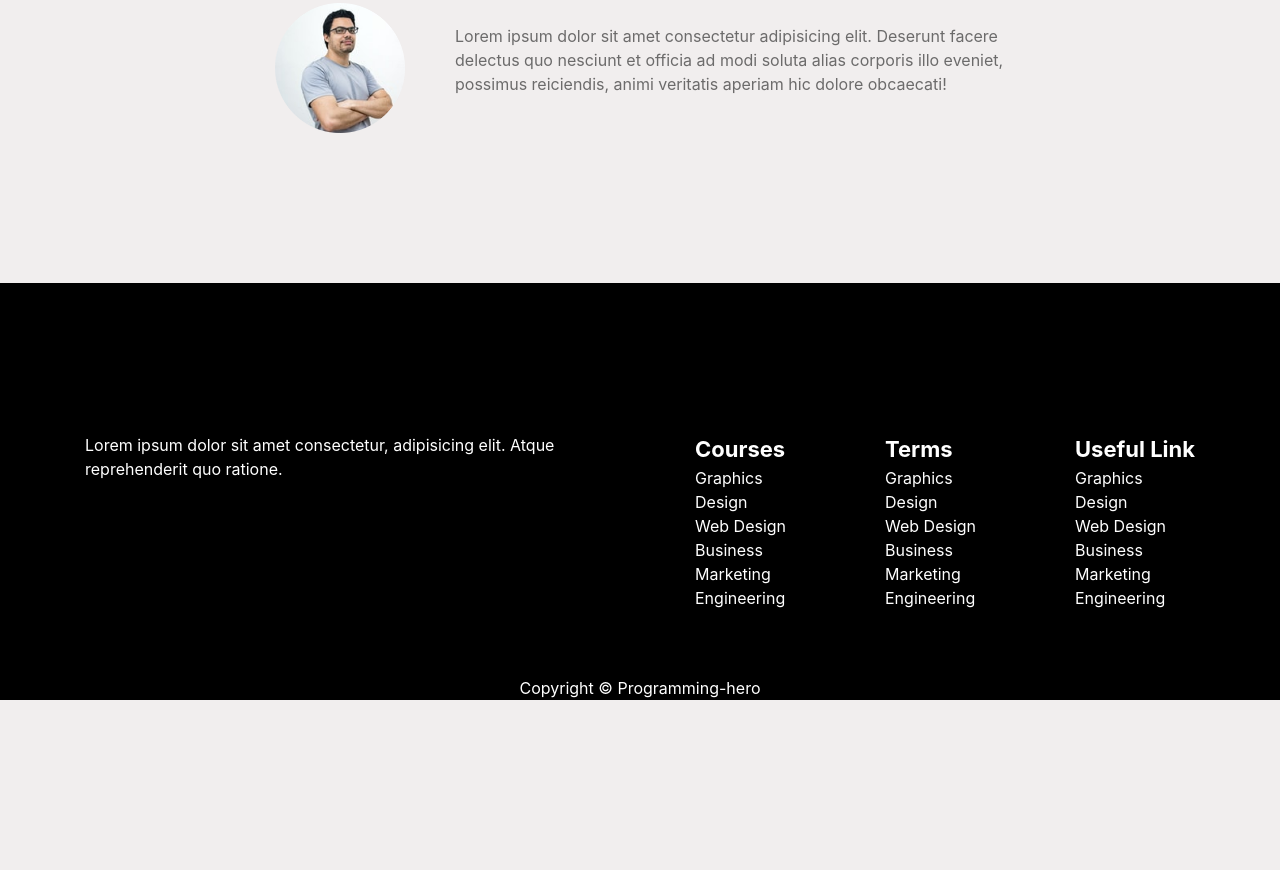
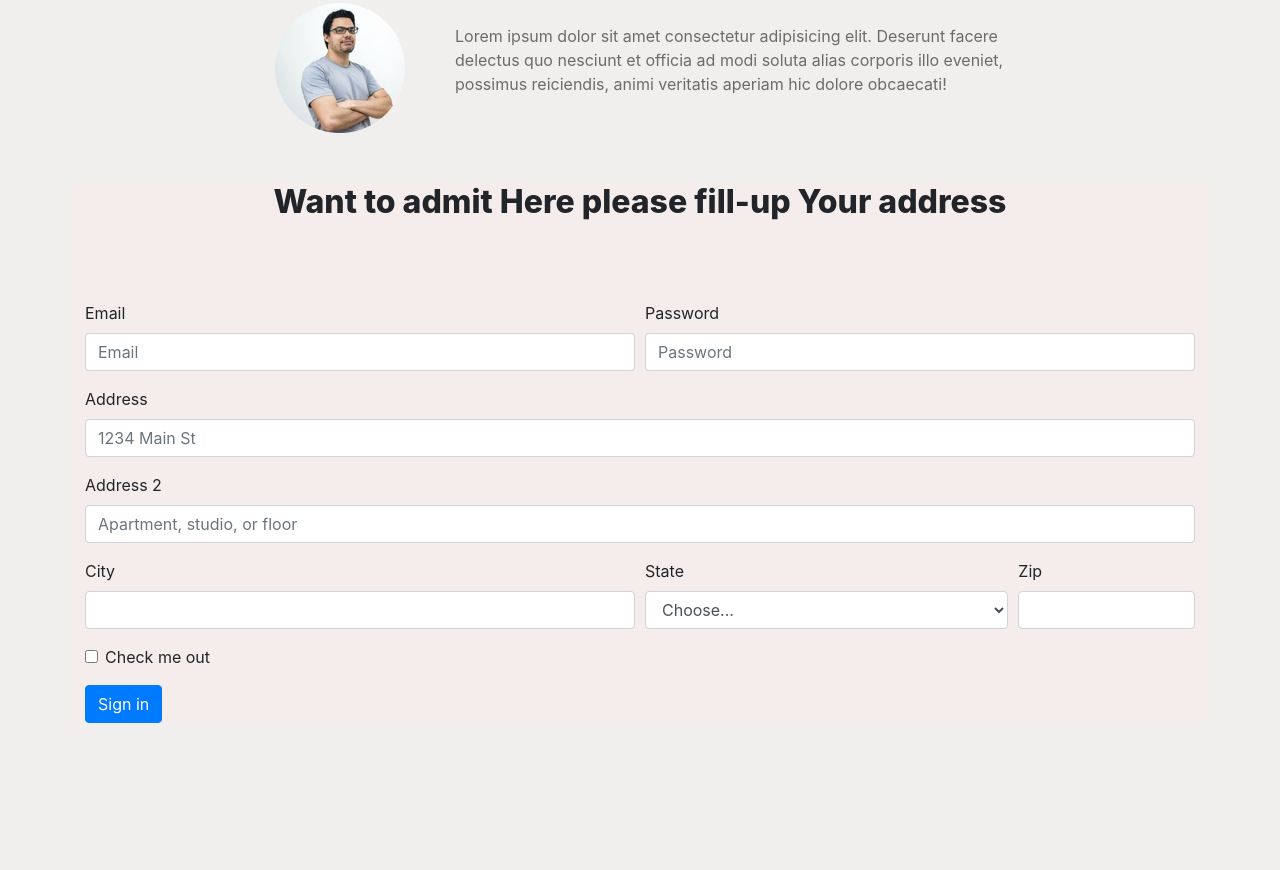
Before and after one commit to saifur1233/new-e-school, a plain HTML site: page index.html in a window 1280 px wide. Shown: the part 2009-2879 px from the top of the page. Before the commit the page ends 2725 px from the top, so only its background shows below. Drawn offline with nearby package versions, Linux system fonts and the light colour scheme.

Commit message:
final website

```diff
--- a/index.html
+++ b/index.html
@@ -151,6 +151,7 @@
             </div>
           </div>
     </div>
+
     <div class="container wrapper" id="testimonial">
         <h2>Testimonial</h2>
         <div class="row">
@@ -160,6 +161,57 @@
             </div>
         </div>
     </div>
+    <div class="container input-area">
+        <h2>Want to admit Here please fill-up Your address</h2>
+        <form>
+            <div class="form-row">
+              <div class="form-group col-md-6">
+                <label for="inputEmail4">Email</label>
+                <input type="email" class="form-control" id="inputEmail4" placeholder="Email">
+              </div>
+              <div class="form-group col-md-6">
+                <label for="inputPassword4">Password</label>
+                <input type="password" class="form-control" id="inputPassword4" placeholder="Password">
+              </div>
+            </div>
+            <div class="form-group">
+              <label for="inputAddress">Address</label>
+              <input type="text" class="form-control" id="inputAddress" placeholder="1234 Main St">
+            </div>
+            <div class="form-group">
+              <label for="inputAddress2">Address 2</label>
+              <input type="text" class="form-control" id="inputAddress2" placeholder="Apartment, studio, or floor">
+            </div>
+            <div class="form-row">
+              <div class="form-group col-md-6">
+                <label for="inputCity">City</label>
+                <input type="text" class="form-control" id="inputCity">
+              </div>
+              <div class="form-group col-md-4">
+                <label for="inputState">State</label>
+                <select id="inputState" class="form-control">
+                  <option selected>Choose...</option>
+                  <option>...</option>
+                </select>
+              </div>
+              <div class="form-group col-md-2">
+                <label for="inputZip">Zip</label>
+                <input type="text" class="form-control" id="inputZip">
+              </div>
+            </div>
+            <div class="form-group">
+              <div class="form-check">
+                <input class="form-check-input" type="checkbox" id="gridCheck">
+                <label class="form-check-label" for="gridCheck">
+                  Check me out
+                </label>
+              </div>
+            </div>
+            <button type="submit" class="btn btn-primary">Sign in</button>
+          </form>
+    </div>
+
+
     <footer id="blog">
         <div class="container wrapper">
             <div class="row">
--- a/style.css
+++ b/style.css
@@ -115,3 +115,14 @@ footer{
 .footer-p{
     color: white;
 }
+.input-area h2{
+    text-area:center;
+    margin-top:50px;
+    font-weight:800;
+
+}
+.input-area{
+    background:#f5ecec;
+    border:none;
+    border-radius:5px;
+}
```
